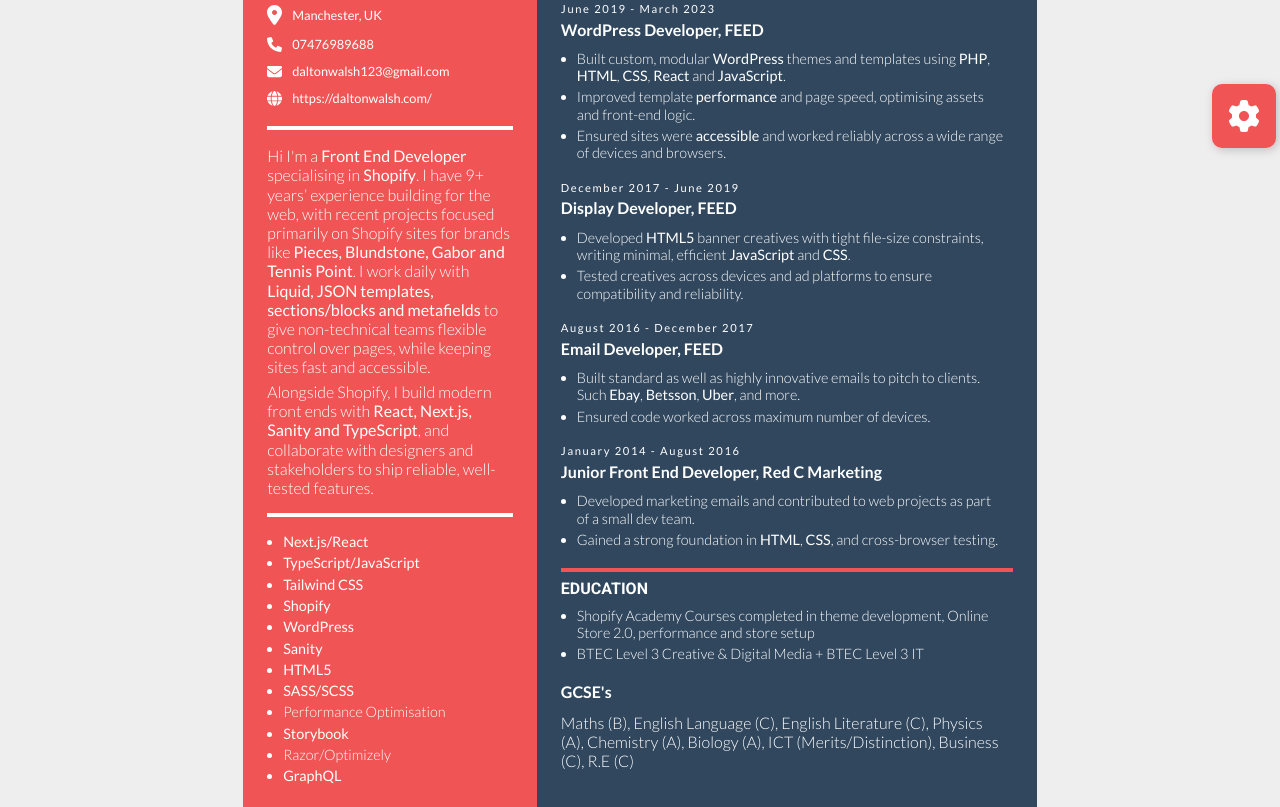
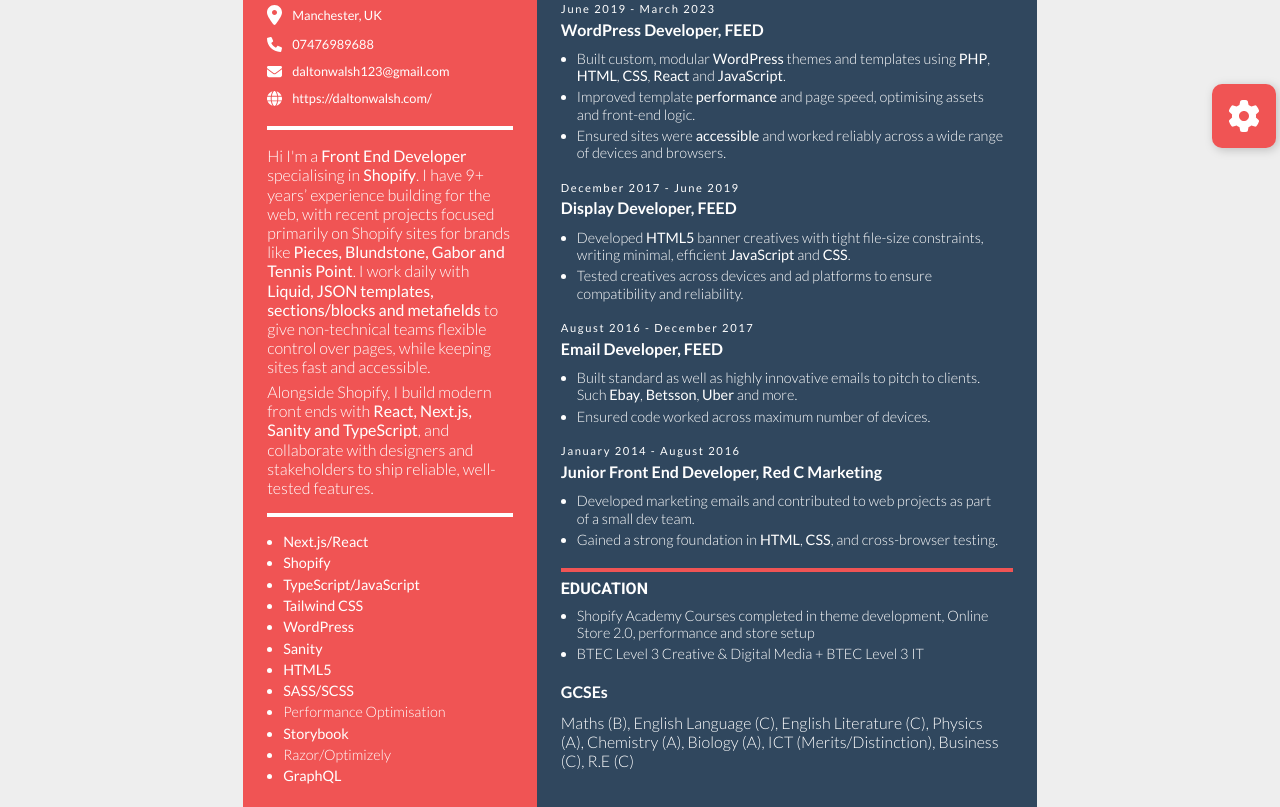
Before and after one commit to Dalton123/Dalton-Walsh-CV, a website: page 2.html in a window 1280 px wide. Shown: the part 316-1123 px from the top of the page. Drawn offline with Linux system fonts and the light colour scheme.

Commit message:
Update skills section in 2.html to consolidate Shopify entry and correct GCSEs heading

```diff
--- a/2.html
+++ b/2.html
@@ -76,9 +76,9 @@
         <div class="text__block">
           <ul>
             <li><b>Next.js/React</b></li>
+            <li><b>Shopify</b></li>
             <li><b>TypeScript/JavaScript</b></li>
             <li><b>Tailwind CSS</b></li>
-            <li><b>Shopify</b></li>
             <li><b>WordPress</b></li>
             <li><b>Sanity</b></li>
             <li><b>HTML5</b></li>
@@ -210,8 +210,7 @@
             <ul>
               <li>
                 Built standard as well as highly innovative emails to pitch to
-                clients. Such <b>Ebay</b>, <b>Betsson</b>, <b>Uber</b>, and
-                more.
+                clients. Such <b>Ebay</b>, <b>Betsson</b>, <b>Uber</b> and more.
               </li>
               <li>Ensured code worked across maximum number of devices.</li>
             </ul>
@@ -245,7 +244,7 @@
             </ul>
           </div>
           <div class="text__block">
-            <h4>GCSE's</h4>
+            <h4>GCSEs</h4>
             <p>
               Maths (B), English Language (C), English Literature (C), Physics
               (A), Chemistry (A), Biology (A), ICT (Merits/Distinction),
```
